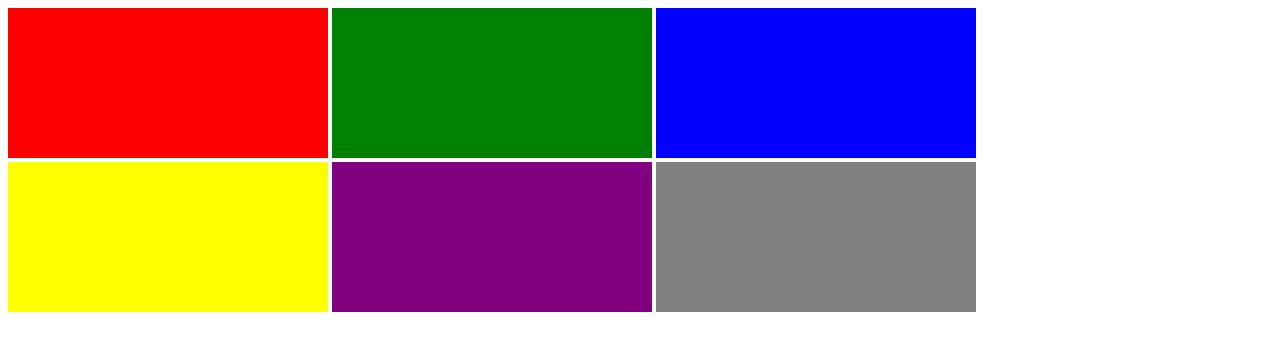
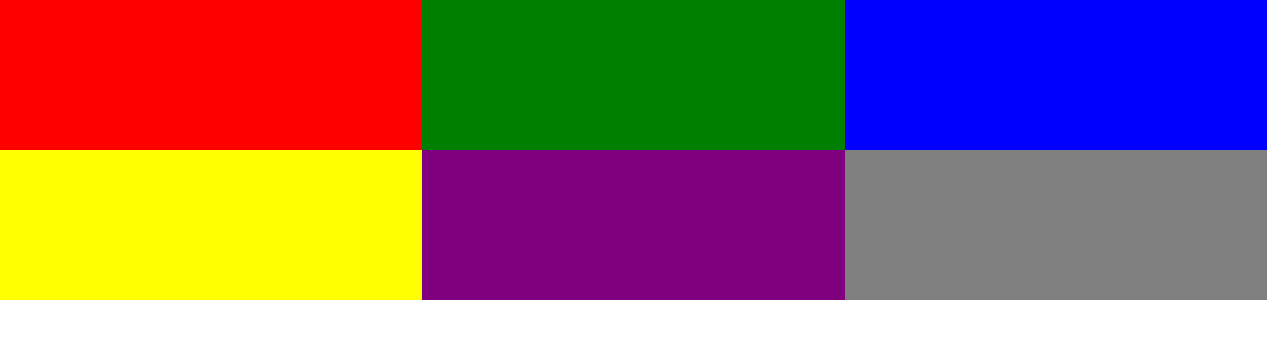
Before and after one commit to Vidi-th/Frontend_Fundamental, a plain HTML site: page index.html in a window 1280 px wide. Drawn offline with Linux system fonts and the light colour scheme.

Commit message:
update praktikum

```diff
--- a/style.css
+++ b/style.css
@@ -1,32 +1,3 @@
-@media only screen and (max-width: 600px){
-    .content{
-        width: 600px;
-        height: 50px;
-    }
-}
-
-@media only screen and (max-width: 960px){
-    .content{
-        width: 300px;
-        height: 100px;
-        display: inline-block;
-    }
-}
-
-@media only screen and (min-width: 960px){
-    .content{
-        width: 320px;
-        height: 150px;
-        display: inline-block;
-    }
-
-    #yellow{
-        background-color: yellow;
-        background-position-y: 151px;
-    }
-}
-
-
 #red{
     background-color: red;
 }
@@ -50,3 +21,34 @@
 #grey{
     background-color: grey;
 }
+
+.content{
+    display: inline-block;
+    float: left;
+}
+@media only screen and (max-width: 600px){
+    .content{
+        width: 100%;
+        height: 50px;
+    }
+}
+
+@media only screen and (min-width: 601px) and (max-width: 960px){
+    .content{
+        width: 50%;
+        height: 100px;
+
+    }
+}
+
+@media only screen and (min-width: 960px){
+    .content{
+        width: 33%;
+        height: 150px;
+    }
+}
+
+body{
+    margin: 0;
+    padding: 0;
+}
```
